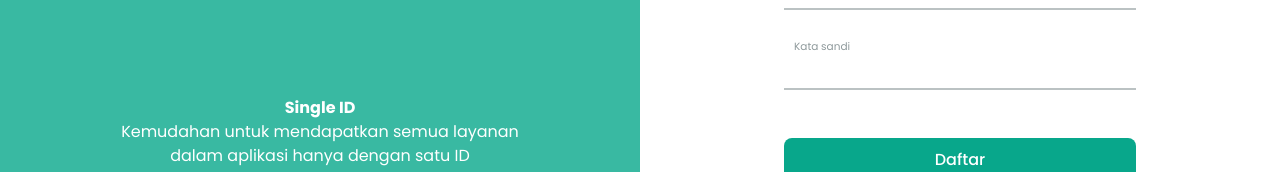
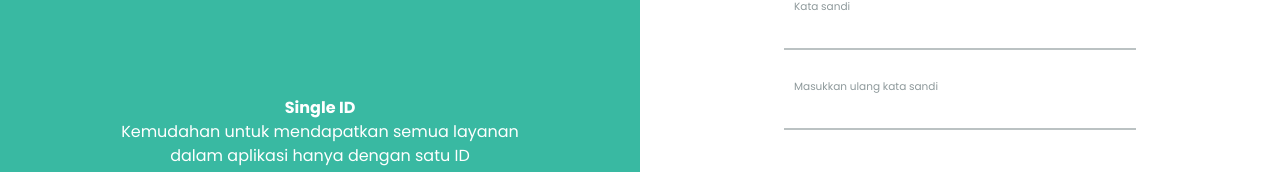
Before and after one commit to raisasalsabily/jss-faq-fe, a React (Create React App) app: page /register in a window 1280 px wide. Shown: the part 441-613 px from the top of the page. Built offline with nearby package versions, Linux system fonts and the light colour scheme.

Commit message:
fix: enable password confirmation on registration page

```diff
--- a/src/components/auth/Register.jsx
+++ b/src/components/auth/Register.jsx
@@ -79,18 +79,17 @@
                 label="Kata sandi"
               />
             </div>
-            {/* <div class="relative">
+            <div>
               <AuthInput
                 type="password"
                 id="confirm_password"
                 name="confirm"
                 onChange={handleChange}
+                errors={errors.confirm}
+                label="Masukkan ulang kata sandi"
               />
-              <AuthLabel
-                for="confirm_password"
-                value="Masukkan ulang kata sandi"
-              />
-            </div> */}
+            </div>
+
             <br />
             <button
               type="submit"
```
